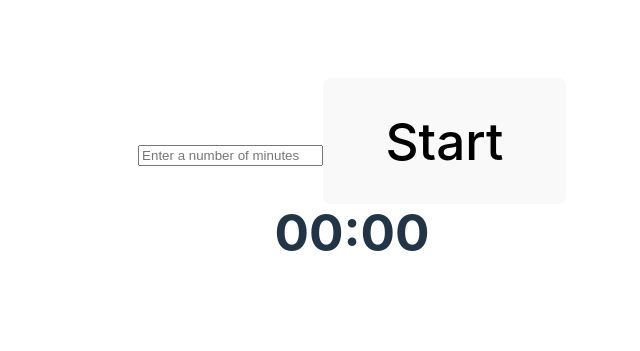
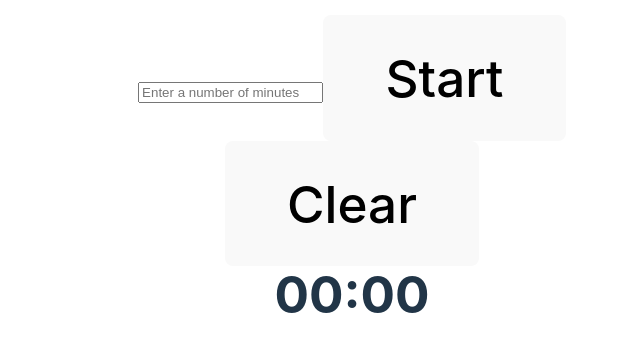
Before and after one commit to maishamir/pomodoroTimer, a React (Vite) app: page / in a window 1280 px wide. Shown: the part 231-582 px from the top of the page, without its empty margins (288-928 px from the left). Built offline with nearby package versions, Linux system fonts and the light colour scheme.

Commit message:
reset timer functionality works

```diff
--- a/src/App.jsx
+++ b/src/App.jsx
@@ -12,7 +12,6 @@ function App() {
 
   function handleStartStop(e) {
     e.preventDefault();
-
     setIsRunning((prevRunning) => {
       if (prevRunning) {
         return false;
@@ -25,7 +24,6 @@ function App() {
         return true;
       }
     });
-
     setButtonText((prevText) => {
       if (prevText === "Start") {
         return "Pause";
@@ -33,6 +31,16 @@ function App() {
         return "Start";
       }
     });
+  }
+
+  function handleClear() {
+
+    //reset the timer back to the original amount that the user inputted
+    setMinutes(input)
+    setSeconds(0)
+
+    //stop the timer
+    setIsRunning(false)
   }
 
   useEffect(() => {
@@ -75,6 +83,7 @@ function App() {
           isRunning={isRunning}
           handleStartStop={handleStartStop}
         />
+        <button onClick={handleClear}>Clear</button>
         <TimerDisplay minutes={minutes} seconds={seconds} />
       </h1>
     </>
```
